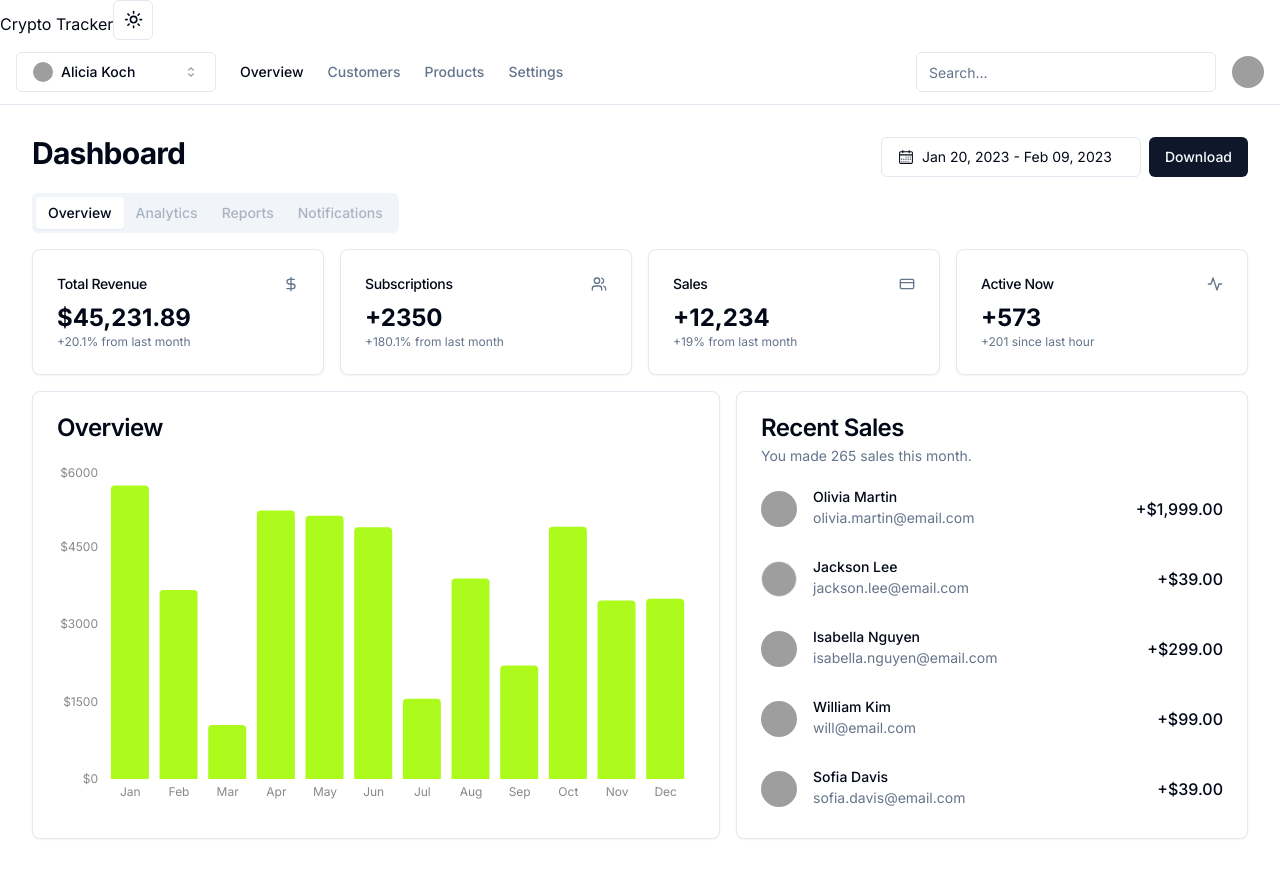
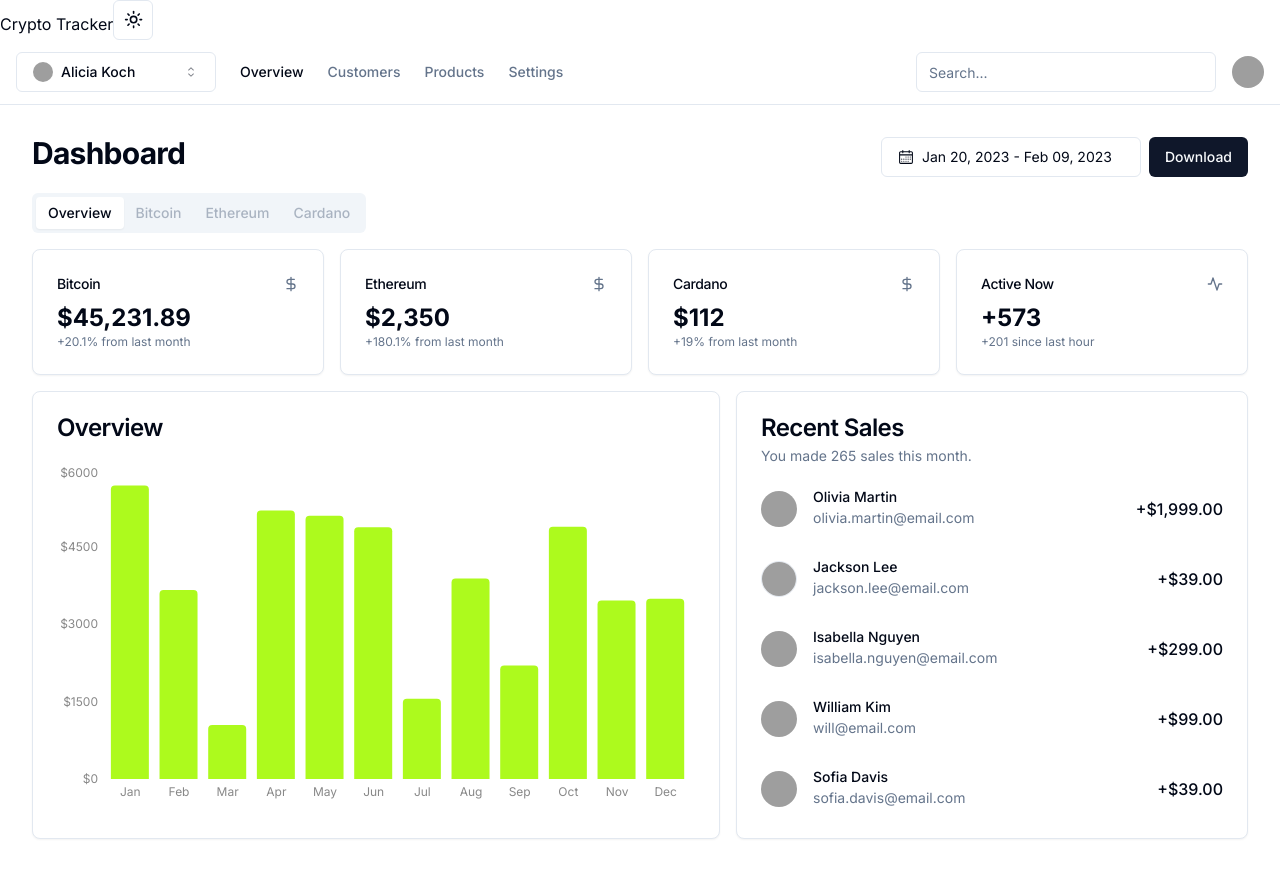
Before and after one commit to LRSORRENTI/crypto-tracker, a Next.js app: page / in a window 1280 px wide. Built offline with nearby package versions, Linux system fonts and the light colour scheme; grey boxes are pictures that could not be loaded.

Commit message:
Added changes to how main dashboard cards display using eth, btc instead

```diff
--- a/src/app/page.tsx
+++ b/src/app/page.tsx
@@ -70,13 +70,13 @@ export default function DashboardPage() {
             <TabsList>
               <TabsTrigger value="overview">Overview</TabsTrigger>
               <TabsTrigger value="analytics" disabled>
-                Analytics
+                Bitcoin
               </TabsTrigger>
               <TabsTrigger value="reports" disabled>
-                Reports
+                Ethereum
               </TabsTrigger>
               <TabsTrigger value="notifications" disabled>
-                Notifications
+                Cardano
               </TabsTrigger>
             </TabsList>
             <TabsContent value="overview" className="space-y-4">
@@ -84,7 +84,7 @@ export default function DashboardPage() {
                 <Card>
                   <CardHeader className="flex flex-row items-center justify-between space-y-0 pb-2">
                     <CardTitle className="text-sm font-medium">
-                      Total Revenue
+                      Bitcoin
                     </CardTitle>
                     <svg
                       xmlns="http://www.w3.org/2000/svg"
@@ -109,7 +109,7 @@ export default function DashboardPage() {
                 <Card>
                   <CardHeader className="flex flex-row items-center justify-between space-y-0 pb-2">
                     <CardTitle className="text-sm font-medium">
-                      Subscriptions
+                      Ethereum
                     </CardTitle>
                     <svg
                       xmlns="http://www.w3.org/2000/svg"
@@ -121,13 +121,13 @@ export default function DashboardPage() {
                       strokeWidth="2"
                       className="h-4 w-4 text-muted-foreground"
                     >
-                      <path d="M16 21v-2a4 4 0 0 0-4-4H6a4 4 0 0 0-4 4v2" />
-                      <circle cx="9" cy="7" r="4" />
-                      <path d="M22 21v-2a4 4 0 0 0-3-3.87M16 3.13a4 4 0 0 1 0 7.75" />
+                     <path d="M12 2v20M17 5H9.5a3.5 3.5 0 0 0 0 7h5a3.5 3.5 0 0 1 0 7H6" />
+                      {/* <circle cx="9" cy="7" r="4" /> */}
+
                     </svg>
                   </CardHeader>
                   <CardContent>
-                    <div className="text-2xl font-bold">+2350</div>
+                    <div className="text-2xl font-bold">$2,350</div>
                     <p className="text-xs text-muted-foreground">
                       +180.1% from last month
                     </p>
@@ -135,7 +135,7 @@ export default function DashboardPage() {
                 </Card>
                 <Card>
                   <CardHeader className="flex flex-row items-center justify-between space-y-0 pb-2">
-                    <CardTitle className="text-sm font-medium">Sales</CardTitle>
+                    <CardTitle className="text-sm font-medium">Cardano</CardTitle>
                     <svg
                       xmlns="http://www.w3.org/2000/svg"
                       viewBox="0 0 24 24"
@@ -146,12 +146,12 @@ export default function DashboardPage() {
                       strokeWidth="2"
                       className="h-4 w-4 text-muted-foreground"
                     >
-                      <rect width="20" height="14" x="2" y="5" rx="2" />
-                      <path d="M2 10h20" />
+
+                      <path d="M12 2v20M17 5H9.5a3.5 3.5 0 0 0 0 7h5a3.5 3.5 0 0 1 0 7H6" />
                     </svg>
                   </CardHeader>
                   <CardContent>
-                    <div className="text-2xl font-bold">+12,234</div>
+                    <div className="text-2xl font-bold">$112</div>
                     <p className="text-xs text-muted-foreground">
                       +19% from last month
                     </p>
```
